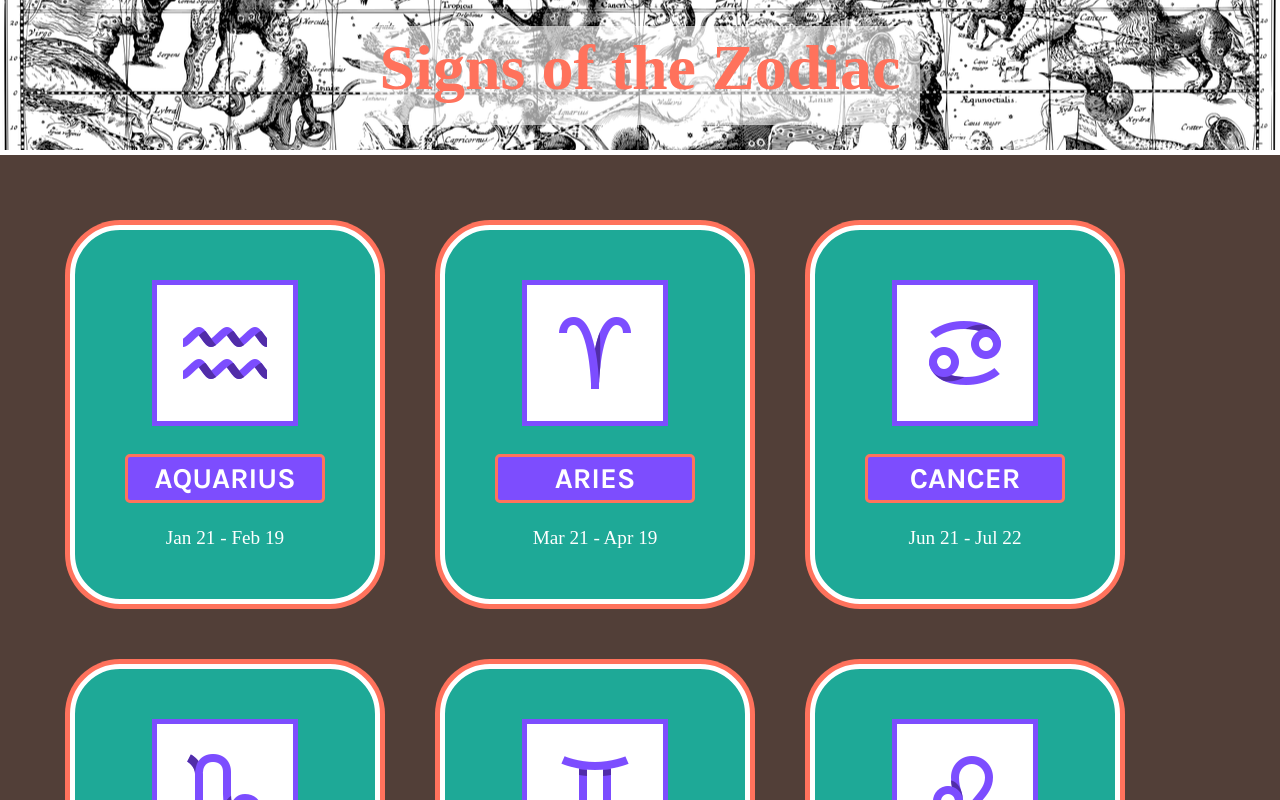
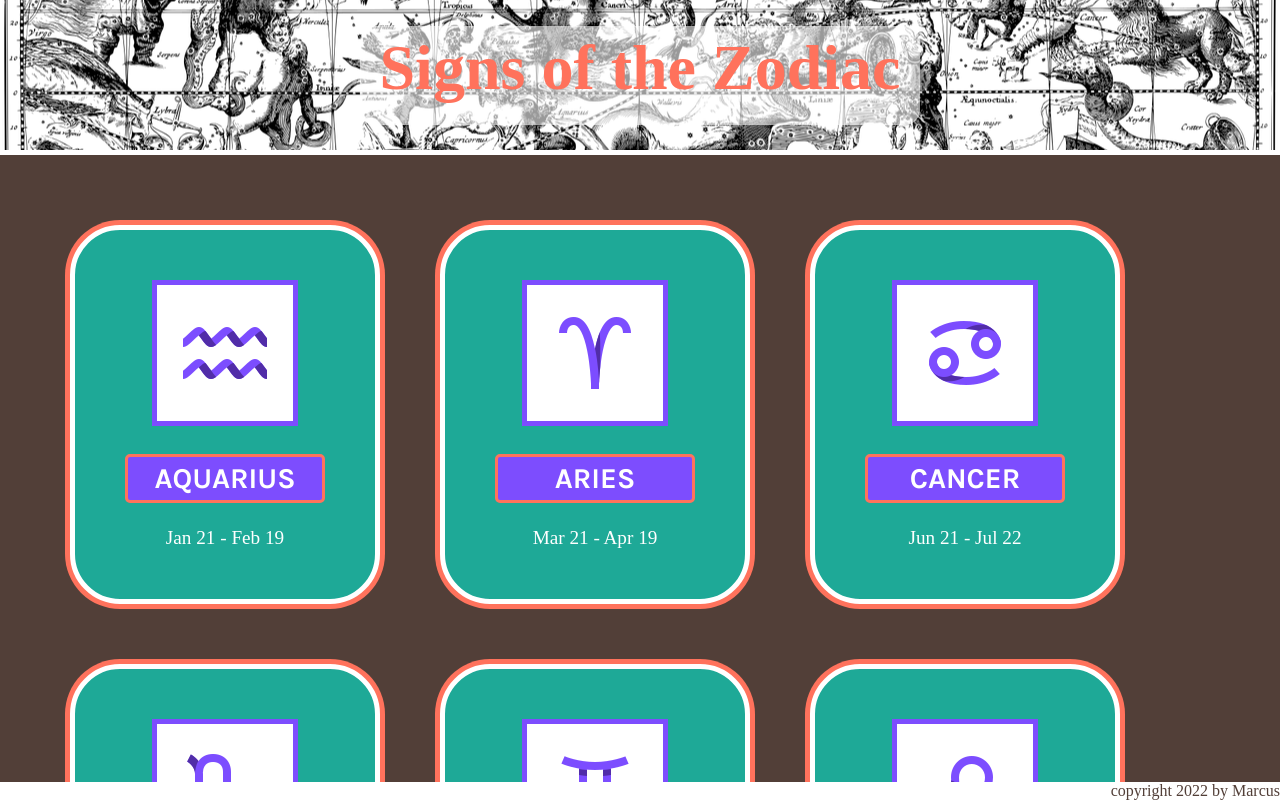
Before and after one commit to m-ghiringhelli/zodiac-signs, a React (Create React App) app: page / in a window 1280 px wide. Shown: the top 800 px of the page. Built offline with nearby package versions, Linux system fonts and the light colour scheme; a web font is replaced by a local one.

Commit message:
added footer

```diff
--- a/src/App.js
+++ b/src/App.js
@@ -4,12 +4,14 @@ import './App.css';
 
 import Header from './components/Header/Header';
 import Main from './components/Main/Main.js';
+import Footer from './components/Footer/Footer.js';
 
 function App() {
   return (
     <div className="App">
       <Header />
       <Main />
+      <Footer />
     </div>
   );
 }
--- /dev/null
+++ b/src/components/Footer/Footer.css
@@ -0,0 +1,10 @@
+footer {
+    background-color: white;
+    color: var(--color5);
+    font-family: '';
+    text-align: right;
+    position: fixed;
+    bottom: 0;
+    right: 0;
+    width: 100%;
+}
--- a/src/components/Footer/footer.js
+++ b/src/components/Footer/footer.js
@@ -0,0 +1,8 @@
+import React from 'react';
+import './Footer.css';
+
+export default function Footer() {
+  return <footer>
+    <span>copyright 2022 by Marcus</span>
+  </footer>;
+}
```
